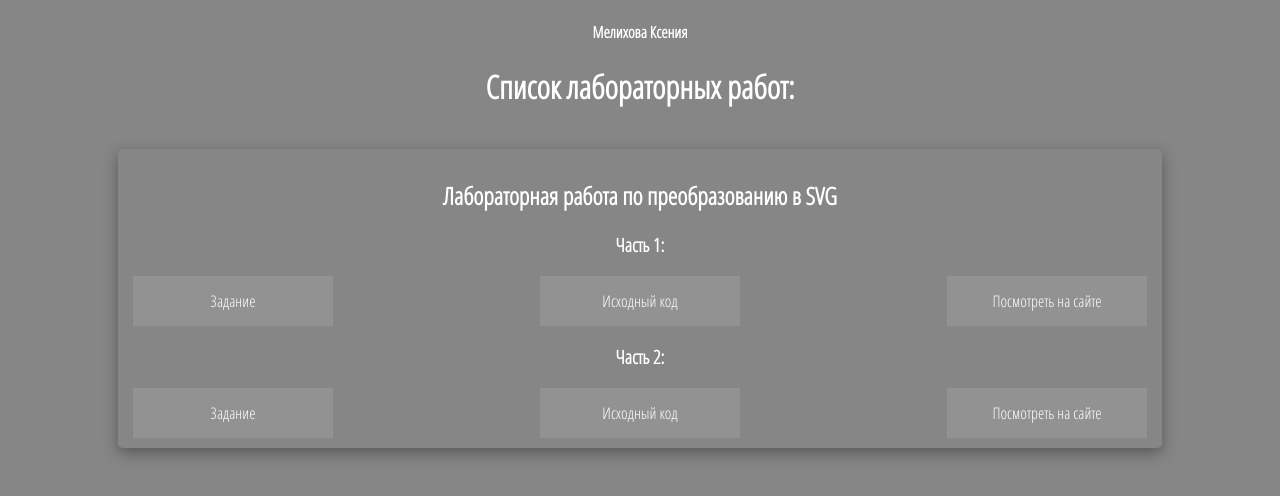
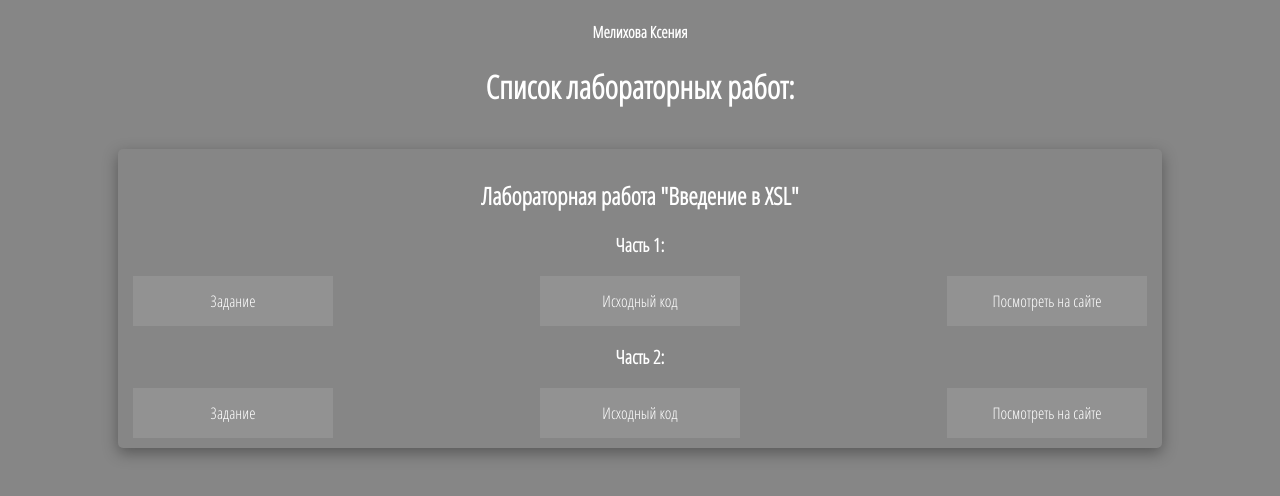
Before and after one commit to KseniyaMel/KseniyaMel.github.io, a plain HTML site: page index.html in a window 1280 px wide. Drawn offline with Linux system fonts and the light colour scheme.

Commit message:
fixed name

```diff
--- a/index.html
+++ b/index.html
@@ -17,7 +17,7 @@
             <div class="list">
             <div class="card">
                 <h2>
-                    Лабораторная работа по преобразованию в SVG
+                    Лабораторная работа "Введение в XSL"
                 </h2>
                 <h3>
                     Часть 1:
```
